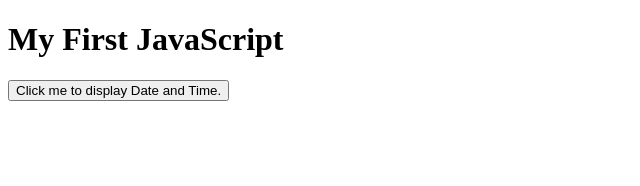
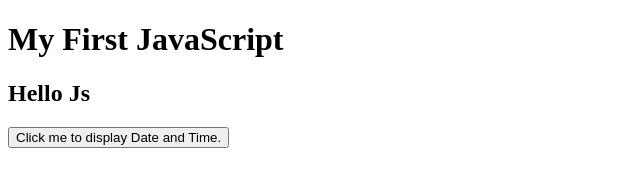
Before and after one commit to Md-Ridoy-Hasan-Kamrul/React-23, a plain HTML site: page Index.html in a window 1280 px wide. Shown: the whole page, without its empty margins (0-640 px from the left). Drawn offline with Linux system fonts and the light colour scheme.

Commit message:
added branchB new line

```diff
--- a/Index.html
+++ b/Index.html
@@ -9,6 +9,7 @@
 <body>
 
     <h1>My First JavaScript</h1>
+    <h2>Hello Js</h2>
 
 <button type="button"
 onclick="document.getElementById('demo').innerHTML = Date()">
```
